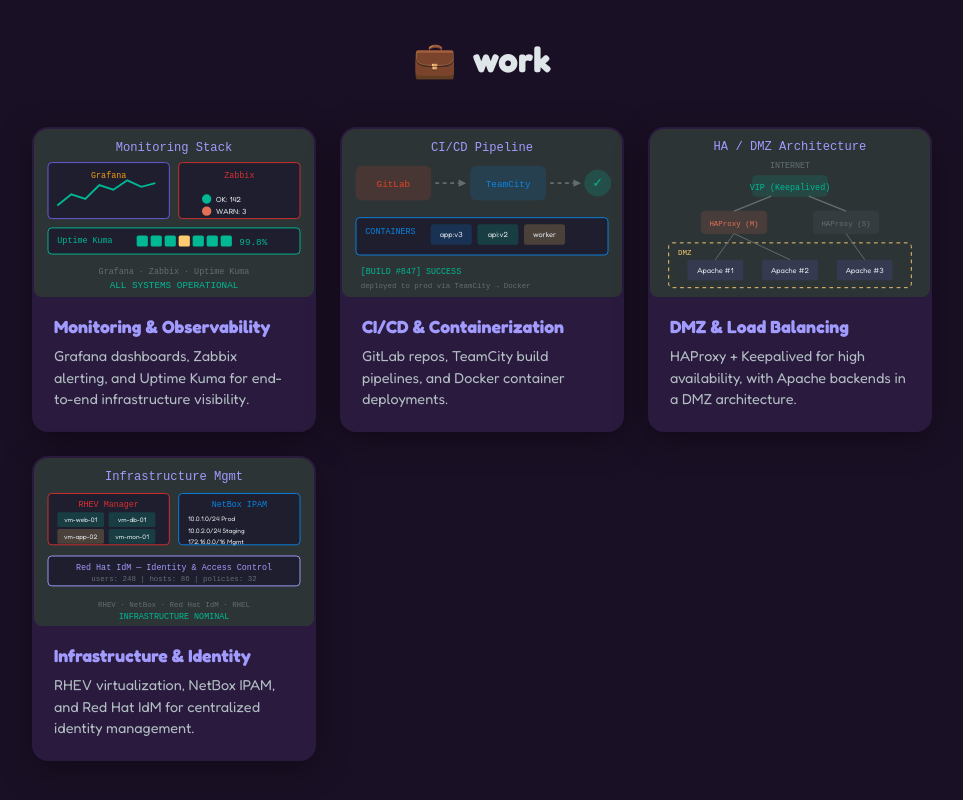
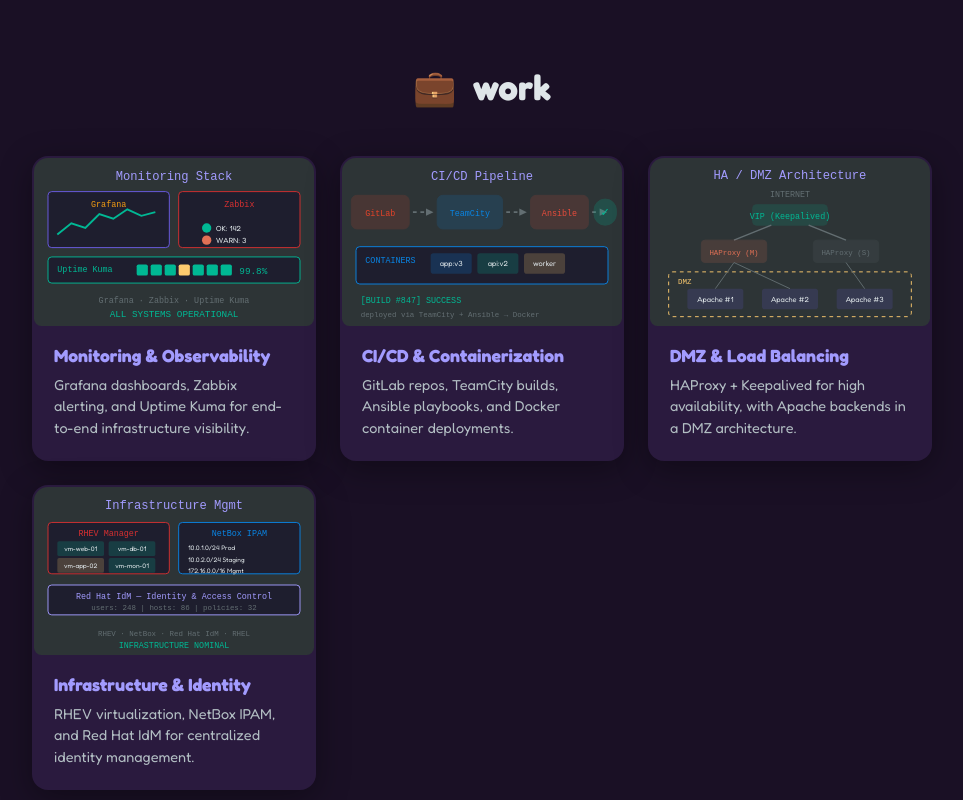
Before and after one commit to prome-pixel12/profile, a plain HTML site: page index.html in a window 1280 px wide. Shown: the part 1960-2760 px from the top of the page, without its empty margins (158-1121 px from the left). Drawn offline with nearby package versions, Linux system fonts and the light colour scheme.

Commit message:
Add Ansible to CI/CD pipeline across all sections

```diff
--- a/index.html
+++ b/index.html
@@ -160,6 +160,7 @@
           <div class="marquee-item"><span class="marquee-icon">&#128039;</span> RHEL / RHEV</div>
           <div class="marquee-item"><span class="marquee-icon">&#128640;</span> TeamCity</div>
           <div class="marquee-item"><span class="marquee-icon">&#129418;</span> GitLab</div>
+          <div class="marquee-item"><span class="marquee-icon">&#9881;&#65039;</span> Ansible</div>
           <div class="marquee-item"><span class="marquee-icon">&#9878;&#65039;</span> HAProxy</div>
           <div class="marquee-item"><span class="marquee-icon">&#128154;</span> Keepalived</div>
           <div class="marquee-item"><span class="marquee-icon">&#128737;&#65039;</span> DMZ</div>
@@ -178,7 +179,7 @@
         </div>
         <div class="about-text">
           <p>hey there! <strong>MochaLulu</strong> here — your friendly neighborhood <strong>System Administrator</strong>.</p>
-          <p>i keep servers running, dashboards green, and infrastructure in check. from monitoring with <strong>Grafana</strong> &amp; <strong>Zabbix</strong> to managing VMs on <strong>RHEV</strong>, deploying through <strong>TeamCity</strong> &amp; <strong>GitLab</strong>, and keeping services highly available behind <strong>HAProxy</strong> — i make sure things stay up.</p>
+          <p>i keep servers running, dashboards green, and infrastructure in check. from monitoring with <strong>Grafana</strong> &amp; <strong>Zabbix</strong> to managing VMs on <strong>RHEV</strong>, deploying through <strong>TeamCity</strong>, <strong>GitLab</strong> &amp; <strong>Ansible</strong>, and keeping services highly available behind <strong>HAProxy</strong> — i make sure things stay up.</p>
           <p>i'm passionate about infrastructure automation, uptime monitoring, identity management, and making systems that just <em>work</em>.</p>
           <div class="about-tags">
             <span class="tag">Grafana</span>
@@ -187,6 +188,7 @@
             <span class="tag">RHEL / RHEV</span>
             <span class="tag">TeamCity</span>
             <span class="tag">GitLab</span>
+            <span class="tag">Ansible</span>
             <span class="tag">HAProxy</span>
             <span class="tag">Keepalived</span>
             <span class="tag">Docker</span>
@@ -295,20 +297,26 @@
               <rect width="300" height="180" fill="#2d3436" rx="8"/>
               <text x="150" y="24" text-anchor="middle" fill="#a29bfe" font-family="monospace" font-size="13">CI/CD Pipeline</text>
               <!-- GitLab -->
-              <rect x="15" y="40" width="80" height="36" rx="6" fill="#e24329" opacity="0.15" stroke="#e24329" stroke-width="1"/>
-              <text x="55" y="62" text-anchor="middle" fill="#e24329" font-family="monospace" font-size="10">GitLab</text>
+              <rect x="10" y="40" width="62" height="36" rx="6" fill="#e24329" opacity="0.15" stroke="#e24329" stroke-width="1"/>
+              <text x="41" y="62" text-anchor="middle" fill="#e24329" font-family="monospace" font-size="9">GitLab</text>
               <!-- Arrow -->
-              <line x1="100" y1="58" x2="125" y2="58" stroke="#636e72" stroke-width="2" stroke-dasharray="4"/>
-              <polygon points="125,54 133,58 125,62" fill="#636e72"/>
+              <line x1="76" y1="58" x2="90" y2="58" stroke="#636e72" stroke-width="2" stroke-dasharray="4"/>
+              <polygon points="90,54 98,58 90,62" fill="#636e72"/>
               <!-- TeamCity -->
-              <rect x="138" y="40" width="80" height="36" rx="6" fill="#0984e3" opacity="0.15" stroke="#0984e3" stroke-width="1"/>
-              <text x="178" y="62" text-anchor="middle" fill="#0984e3" font-family="monospace" font-size="10">TeamCity</text>
+              <rect x="102" y="40" width="70" height="36" rx="6" fill="#0984e3" opacity="0.15" stroke="#0984e3" stroke-width="1"/>
+              <text x="137" y="62" text-anchor="middle" fill="#0984e3" font-family="monospace" font-size="9">TeamCity</text>
               <!-- Arrow -->
-              <line x1="223" y1="58" x2="248" y2="58" stroke="#636e72" stroke-width="2" stroke-dasharray="4"/>
-              <polygon points="248,54 256,58 248,62" fill="#636e72"/>
+              <line x1="176" y1="58" x2="190" y2="58" stroke="#636e72" stroke-width="2" stroke-dasharray="4"/>
+              <polygon points="190,54 198,58 190,62" fill="#636e72"/>
+              <!-- Ansible -->
+              <rect x="202" y="40" width="62" height="36" rx="6" fill="#e74c3c" opacity="0.15" stroke="#e74c3c" stroke-width="1"/>
+              <text x="233" y="62" text-anchor="middle" fill="#e74c3c" font-family="monospace" font-size="9">Ansible</text>
+              <!-- Arrow -->
+              <line x1="268" y1="58" x2="276" y2="58" stroke="#636e72" stroke-width="2" stroke-dasharray="4"/>
+              <polygon points="276,54 284,58 276,62" fill="#636e72"/>
               <!-- Deploy -->
-              <rect x="260" y="44" width="28" height="28" rx="14" fill="#00b894" opacity="0.2" stroke="#00b894" stroke-width="1"/>
-              <text x="274" y="62" text-anchor="middle" fill="#00b894" font-size="14">&#10003;</text>
+              <rect x="270" y="44" width="24" height="28" rx="12" fill="#00b894" opacity="0.2" stroke="#00b894" stroke-width="1"/>
+              <text x="282" y="62" text-anchor="middle" fill="#00b894" font-size="12">&#10003;</text>
               <!-- Docker containers -->
               <rect x="15" y="95" width="270" height="40" rx="4" fill="#1e1e2e" stroke="#0984e3" stroke-width="1"/>
               <text x="25" y="112" fill="#0984e3" font-family="monospace" font-size="9">CONTAINERS</text>
@@ -320,11 +328,11 @@
               <text x="217" y="116" text-anchor="middle" fill="#dfe6e9" font-size="8">worker</text>
               <!-- Build log -->
               <text x="20" y="155" fill="#00b894" font-family="monospace" font-size="9">[BUILD #847] SUCCESS</text>
-              <text x="20" y="170" fill="#636e72" font-family="monospace" font-size="8">deployed to prod via TeamCity → Docker</text>
+              <text x="20" y="170" fill="#636e72" font-family="monospace" font-size="8">deployed via TeamCity + Ansible → Docker</text>
             </svg>
           </div>
           <h3>CI/CD &amp; Containerization</h3>
-          <p>GitLab repos, TeamCity build pipelines, and Docker container deployments.</p>
+          <p>GitLab repos, TeamCity builds, Ansible playbooks, and Docker container deployments.</p>
         </div>
 
         <!-- DMZ / Load Balancing / HA -->
@@ -416,7 +424,7 @@
             <span class="faq-arrow">&#9660;</span>
           </button>
           <div class="faq-answer">
-            <p>Grafana & Zabbix for monitoring, Uptime Kuma for status pages, RHEV for VM management, GitLab + TeamCity for CI/CD, Docker for containers, HAProxy & Keepalived for HA, NetBox for IPAM, and Red Hat IdM for identity — all held together by SSH sessions, Bash scripts, and lots of coffee.</p>
+            <p>Grafana & Zabbix for monitoring, Uptime Kuma for status pages, RHEV for VM management, GitLab + TeamCity + Ansible for CI/CD, Docker for containers, HAProxy & Keepalived for HA, NetBox for IPAM, and Red Hat IdM for identity — all held together by SSH sessions, Bash scripts, and lots of coffee.</p>
           </div>
         </div>
         <div class="faq-item">
```
